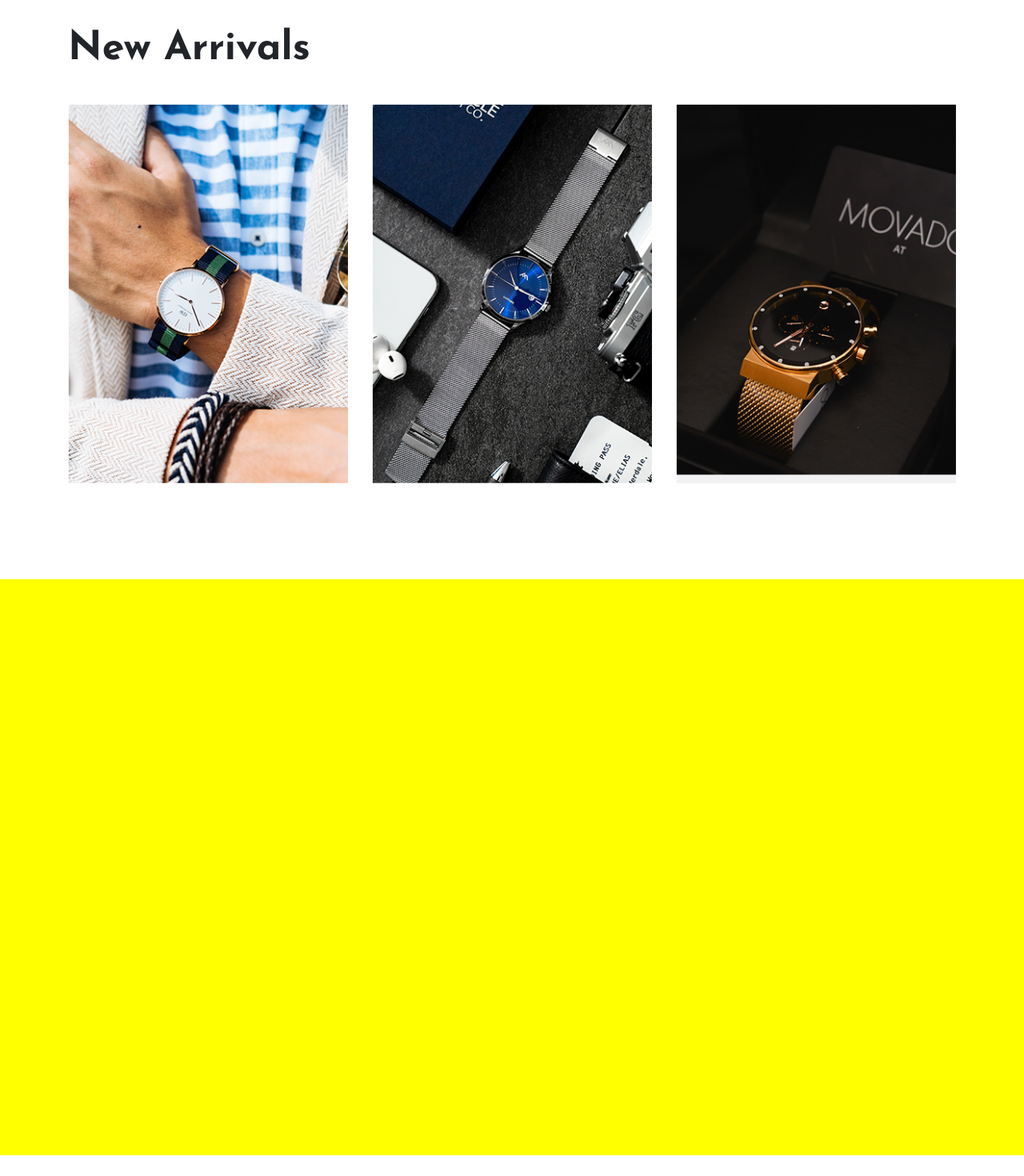
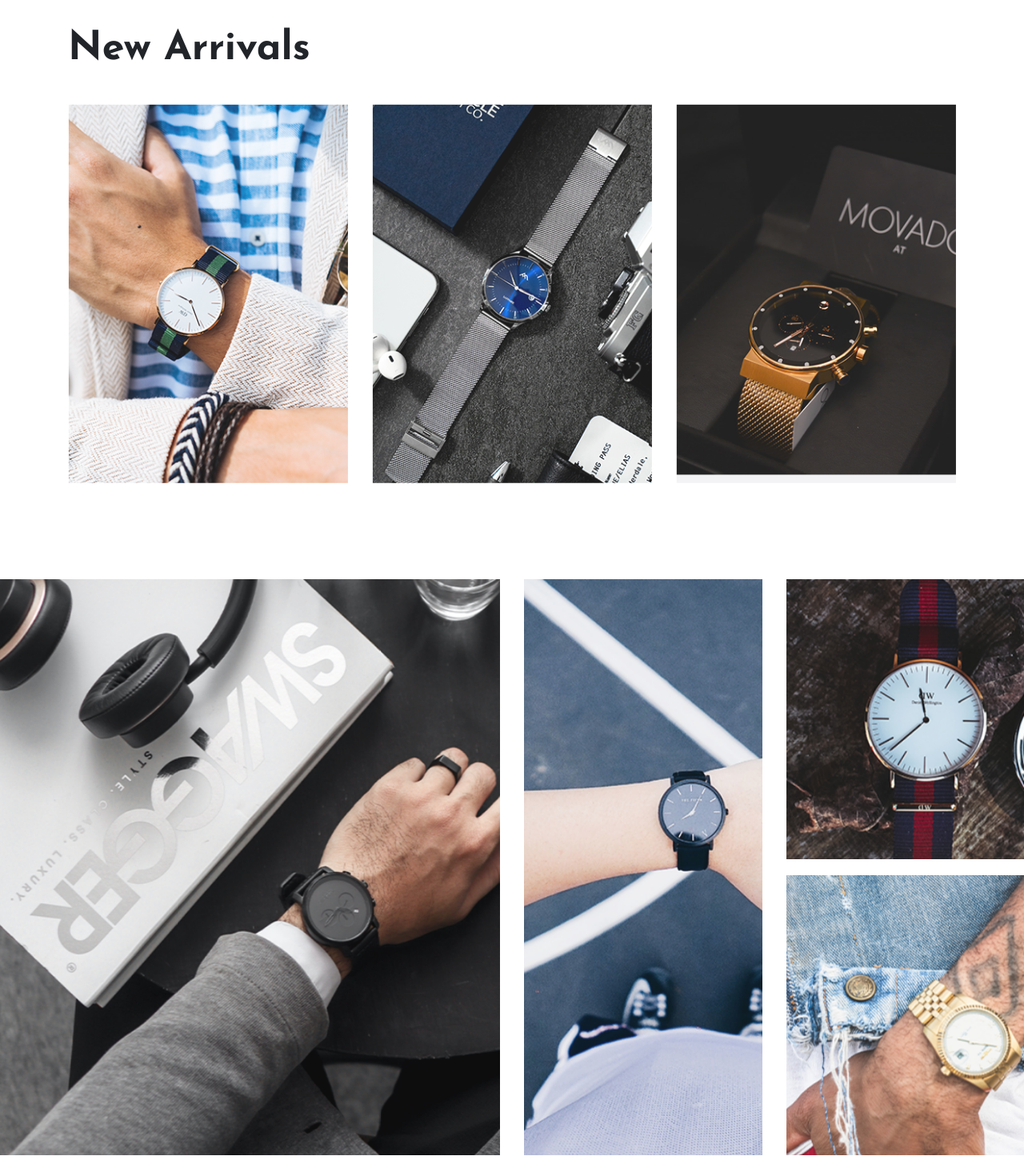
Before and after one commit to etkgjt/shop_front, a React (Create React App) app in the folder front-end/: page / in a window 1280 px wide. Shown: the part 940-2410 px from the top of the page at 80% size. Built offline with nearby package versions, Linux system fonts and the light colour scheme.

Commit message:
update homepage

```diff
--- a/front-end/src/pages/Home.js
+++ b/front-end/src/pages/Home.js
@@ -13,7 +13,7 @@ import gallery4 from '../assets/gallery4.png';
 
 import '../styles/pageTitle.css';
 import '../styles/home.css';
-import src from '*.bmp';
+
 const Home = memo(() => {
 	console.log('homepage render ne');
 
@@ -49,32 +49,95 @@ const Home = memo(() => {
 				</Row>
 				<Row>
 					<Col xl="4" lg="4" md="6" sm="6">
-						<img src={newProduct1} />
+						<div
+							style={{
+								width: '100%',
+								height: '100%',
+								overflow: 'hidden',
+							}}
+						>
+							<img src={newProduct1} className="hvr-grow" />
+						</div>
 					</Col>
 					<Col xl="4" lg="4" md="6" sm="6">
-						<img src={newProduct2} />
+						<div
+							style={{
+								width: '100%',
+								height: '100%',
+								overflow: 'hidden',
+							}}
+						>
+							<img src={newProduct2} className="hvr-grow" />
+						</div>
 					</Col>
 					<Col xl="4" lg="4" md="6" sm="6">
-						<img src={newProduct3} />
+						<div
+							style={{
+								width: '100%',
+								height: '100%',
+								overflow: 'hidden',
+							}}
+						>
+							<img src={newProduct3} className="hvr-grow" />
+						</div>
 					</Col>
 				</Row>
 			</Container>
 			<Container fluid className="gallery-area p-0 fix">
-				<Row>
-					<Col xl="6" lg="4" md="6" sm="6">
-						<div className="gallery1" />
+				<Row className="gallery-container">
+					<Col
+						xl="6"
+						lg="4"
+						md="6"
+						sm="6"
+						className="justify-content-center align-items-center"
+					>
+						<div
+							style={{
+								width: '100%',
+								height: '100%',
+								overflow: 'hidden',
+							}}
+						>
+							<div className="gallery1 hvr-shrink" />
+						</div>
 					</Col>
 					<Col xl="3" lg="4" md="6" sm="6">
-						{/* <img src={gallery2} /> */}
+						<div
+							style={{
+								width: '100%',
+								height: '100%',
+								overflow: 'hidden',
+							}}
+						>
+							<div className="gallery2 hvr-shrink" />
+						</div>
 					</Col>
 					<Col
 						xl="3"
 						lg="4"
 						md="12"
-						className="d-flex flex-column justify-content-around p-0"
+						className="d-flex flex-column justify-content-around"
 					>
-						{/* <img src={gallery3} />
-						<img src={gallery4} /> */}
+						<div
+							style={{
+								width: '100%',
+								height: '100%',
+								overflow: 'hidden',
+							}}
+						>
+							<div className="gallery3 hvr-shrink" />
+						</div>
+						<div
+							style={{
+								width: '100%',
+								height: '100%',
+								overflow: 'hidden',
+								marginTop: '20px',
+							}}
+						>
+							<div className="gallery4 hvr-shrink" />
+						</div>
 					</Col>
 				</Row>
 			</Container>
--- a/front-end/src/styles/home.css
+++ b/front-end/src/styles/home.css
@@ -35,16 +35,87 @@ h1 {
 	font-family: 'Josefin Sans', sans-serif;
 }
 .gallery-area {
-	background-color: yellow;
 	min-height: 720px;
 }
 .gallery-container {
+	display: flex;
+	height: 720px;
+}
+.gallery1 {
+	background-image: url('../assets/gallery1.png');
+	justify-content: center;
+	align-items: center;
+	height: 100%;
+	min-width: 100%;
+	background-repeat: no-repeat;
+	background-size: cover;
+}
+.gallery2 {
+	background-image: url('../assets/gallery2.png');
+	justify-content: center;
+	align-items: center;
+	height: 100%;
+	min-width: 100%;
+	background-repeat: no-repeat;
+	background-size: cover;
+}
+.gallery3 {
+	background-image: url('../assets/gallery3.png');
+	justify-content: center;
+	align-items: center;
+	height: 100%;
+	min-width: 100%;
+	background-repeat: no-repeat;
+	background-size: cover;
+	margin-bottom: 20px;
+}
+.gallery4 {
+	background-image: url('../assets/gallery4.png');
+	justify-content: center;
+	align-items: center;
+	height: 100%;
+	min-width: 100%;
+	background-repeat: no-repeat;
+	background-size: cover;
+}
+.hvr-shrink {
+	display: inline-block;
+	vertical-align: middle;
+	-webkit-transform: perspective(1px) translateZ(0) scale(1.1);
+	transform: perspective(1px) translateZ(0) scale(1.1);
+	box-shadow: 0 0 1px rgba(0, 0, 0, 0);
+	-webkit-transition-duration: 0.3s;
+	transition-duration: 0.8s;
+	-webkit-transition-property: transform;
+	transition-property: transform;
+	opacity: 0.95;
+}
+.hvr-shrink:hover,
+.hvr-shrink:focus,
+.hvr-shrink:active {
+	-webkit-transform: scale(1);
+	transform: scale(1);
+	opacity: 1;
 	background-color: red;
 }
-.gallery1 {
-	/* background-image: url('../assets/gallery1.png'); */
-	justify-content: center;
-	align-items: center;
-
-	height: 500px;
+.hvr-grow {
+	display: inline-block;
+	width: 100%;
+	height: 100%;
+	vertical-align: middle;
+	-webkit-transform: perspective(1px) translateZ(0);
+	transform: perspective(1px) translateZ(0);
+	box-shadow: 0 0 1px rgba(0, 0, 0, 0);
+	-webkit-transition-duration: 0.3s;
+	transition-duration: 0.9s;
+	-webkit-transition-property: transform;
+	transition-property: transform;
+	opacity: 0.9;
 }
+.hvr-grow:hover,
+.hvr-grow:focus,
+.hvr-grow:active {
+	-webkit-transform: scale(1.05);
+	transform: scale(1.05);
+	opacity: 1;
+}
```
